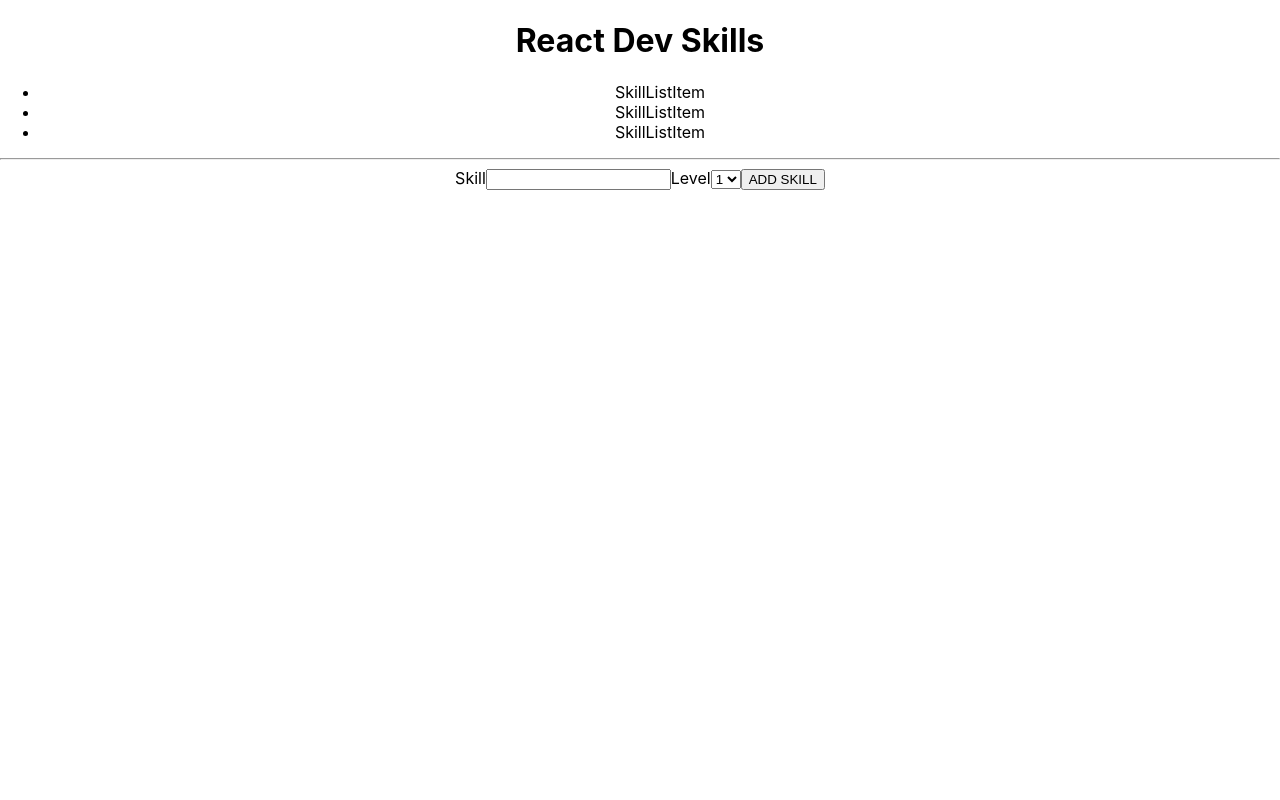
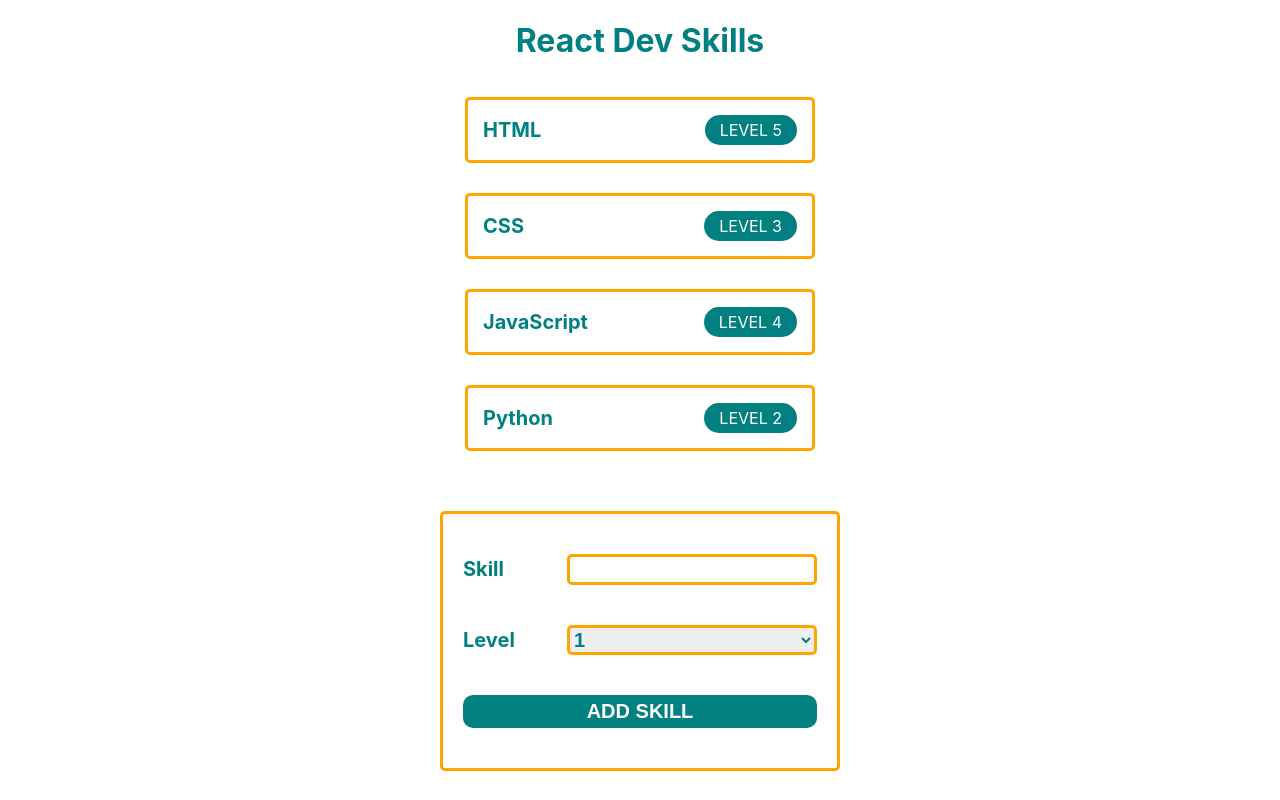
Before and after one commit to joekgilberto/netlify-react-test, a React (Create React App) app: page / in a window 1280 px wide. Built offline with nearby package versions, Linux system fonts and the light colour scheme.

Commit message:
part 2 dev skills complete

```diff
--- a/src/components/App/App.js
+++ b/src/components/App/App.js
@@ -3,11 +3,18 @@ import SkillList from './SkillList';
 import NewSkillForm from './NewSkillForm';
 
 function App() {
+
+  const skills = [
+    {name: "HTML", level: 5},
+    {name: "CSS", level: 3},
+    {name: "JavaScript", level: 4},
+    {name: "Python", level: 2}
+  ]
+
   return (
     <div className="App">
       <h1>React Dev Skills</h1>
-      <SkillList />
-      <hr />
+      <SkillList skills={skills} />
       <NewSkillForm />
     </div>
   );
--- a/src/components/App/NewSkillForm.js
+++ b/src/components/App/NewSkillForm.js
@@ -1,12 +1,12 @@
 
 export default function NewSkillForm() {
     return (
-        <form>
-            <label>
+        <form className="form">
+            <label className="form-label">
                 Skill
                 <input type="text" />
             </label>
-            <label>
+            <label className="form-label">
                 Level
                 <select>
                     <option value="1">1</option>
@@ -15,8 +15,8 @@ export default function NewSkillForm() {
                     <option value="4">4</option>
                     <option value="5">5</option>
                 </select>
-                <button type="submit">ADD SKILL</button>
             </label>
+            <button type="submit">ADD SKILL</button>
         </form>
     )
 }
--- a/src/components/App/SkillList.js
+++ b/src/components/App/SkillList.js
@@ -1,12 +1,12 @@
 
 import SkillListItem from './SkillListItem'
 
-export default function SkillList() {
+export default function SkillList({skills}) {
+
+    const skillsArr = skills.map(s => <SkillListItem skill={s} />)
     return (
-        <ul>
-            <SkillListItem />
-            <SkillListItem />
-            <SkillListItem />
-        </ul>
+        <div className="list">
+            {skillsArr}
+        </div>
     )
 }
--- a/src/components/App/SkillListItem.js
+++ b/src/components/App/SkillListItem.js
@@ -1,6 +1,9 @@
 
-export default function SkillListItem() {
+export default function SkillListItem({ skill }) {
     return (
-        <li>SkillListItem</li>
+        <div className="list-items">
+            <p className="list-name">{skill.name}</p>
+            <p className="list-level">LEVEL {skill.level}</p>
+        </div>
     )
 }
--- a/src/index.css
+++ b/src/index.css
@@ -1,3 +1,7 @@
+*{
+  box-sizing: border-box;
+}
+
 body {
   margin: 0;
   font-family: -apple-system, BlinkMacSystemFont, 'Segoe UI', 'Roboto', 'Oxygen',
@@ -11,3 +15,103 @@ code {
   font-family: source-code-pro, Menlo, Monaco, Consolas, 'Courier New',
     monospace;
 }
+
+.App{
+  display: flex;
+  flex-direction: column;
+  justify-content: center;
+  align-items: center;
+}
+
+.App>h1{
+  color: teal;
+}
+
+.list{
+  width: 350px;
+  display: flex;
+  flex-direction: column;
+  justify-content: center;
+  align-items: center;
+  font-size: 20px;
+}
+
+.list-items{
+  width: 100%;
+  display: flex;
+  justify-content: space-between;
+  align-items: center;
+  border: 3px solid orange;
+  border-radius: 5px;
+  margin: 15px;
+}
+
+.list-items>p{
+  margin: 15px;
+}
+
+.list-name{
+  color: teal;
+  font-weight: bold;
+}
+
+.list-level{
+  font-size: 16px;
+  color: white;
+  background-color: teal;
+  padding: 5px 15px;
+  border-radius: 15px;
+}
+
+.form{
+  width: 400px;
+  display: flex;
+  justify-content: center;
+  align-items: center;
+  flex-direction: column;
+  padding: 20px;
+  border: 3px solid orange;
+  border-radius: 5px;
+  margin-top: 45px;
+  color: teal;
+  font-weight: bold;
+}
+
+.form-label{
+  width: 100%;
+  display: flex;
+  justify-content: space-between;
+  align-items: center;
+}
+
+.form-label input,
+.form-label select{
+  width: 250px;
+}
+
+.form>button{
+  width: 100%;
+}
+
+.form-label,
+.form>button{
+  margin: 20px;
+}
+
+.form, .form input, .form select{
+  font-size: 20px;
+  color: teal;
+  font-weight: bold;
+  border: 3px solid orange;
+  border-radius: 5px;
+}
+
+.form>button{
+  color: white;
+  background-color: teal;
+  font-size: 20px;
+  font-weight: bold;
+  border: none;
+  padding: 5px 10px;
+  border-radius: 10px;
+}
```
